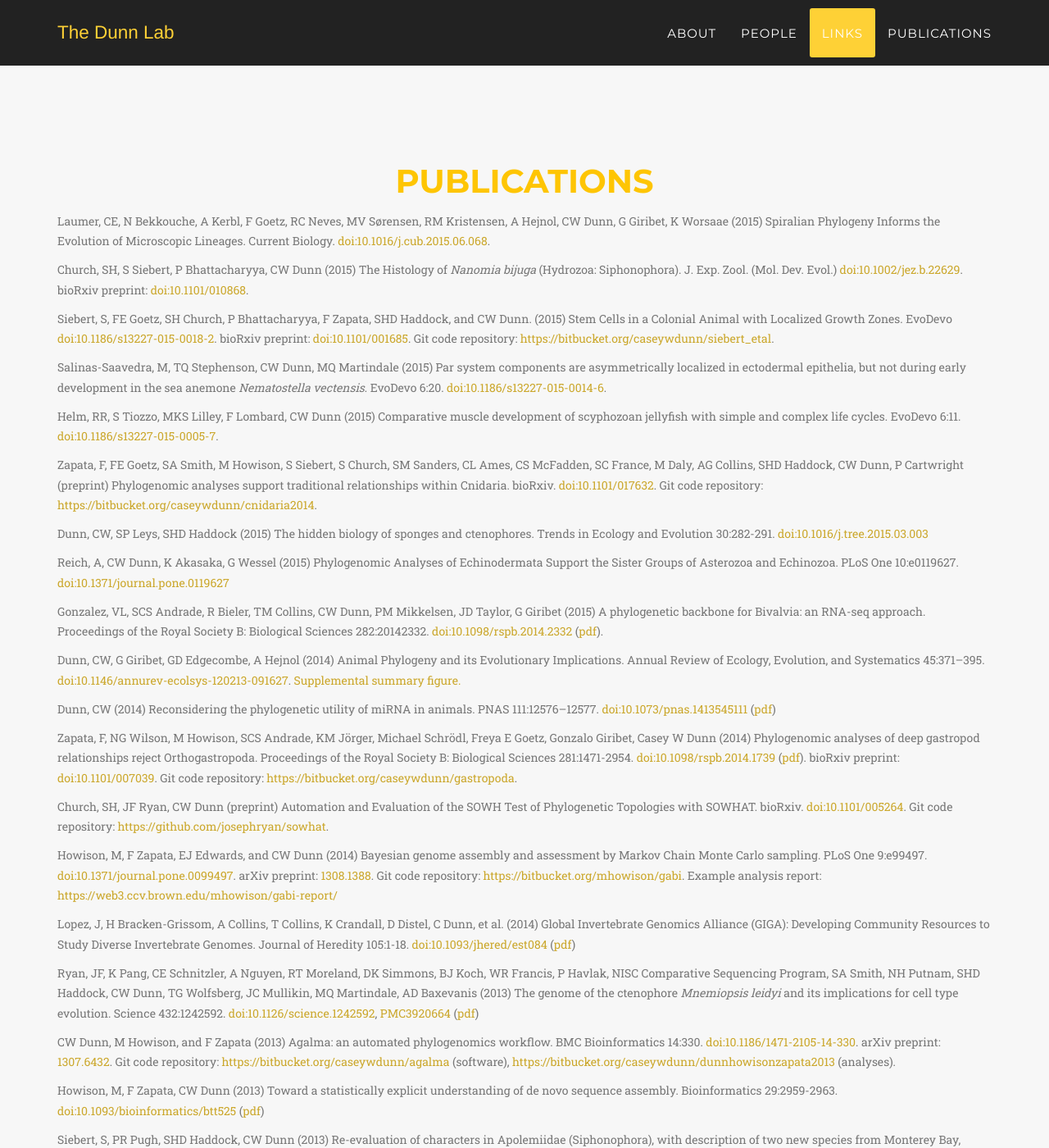
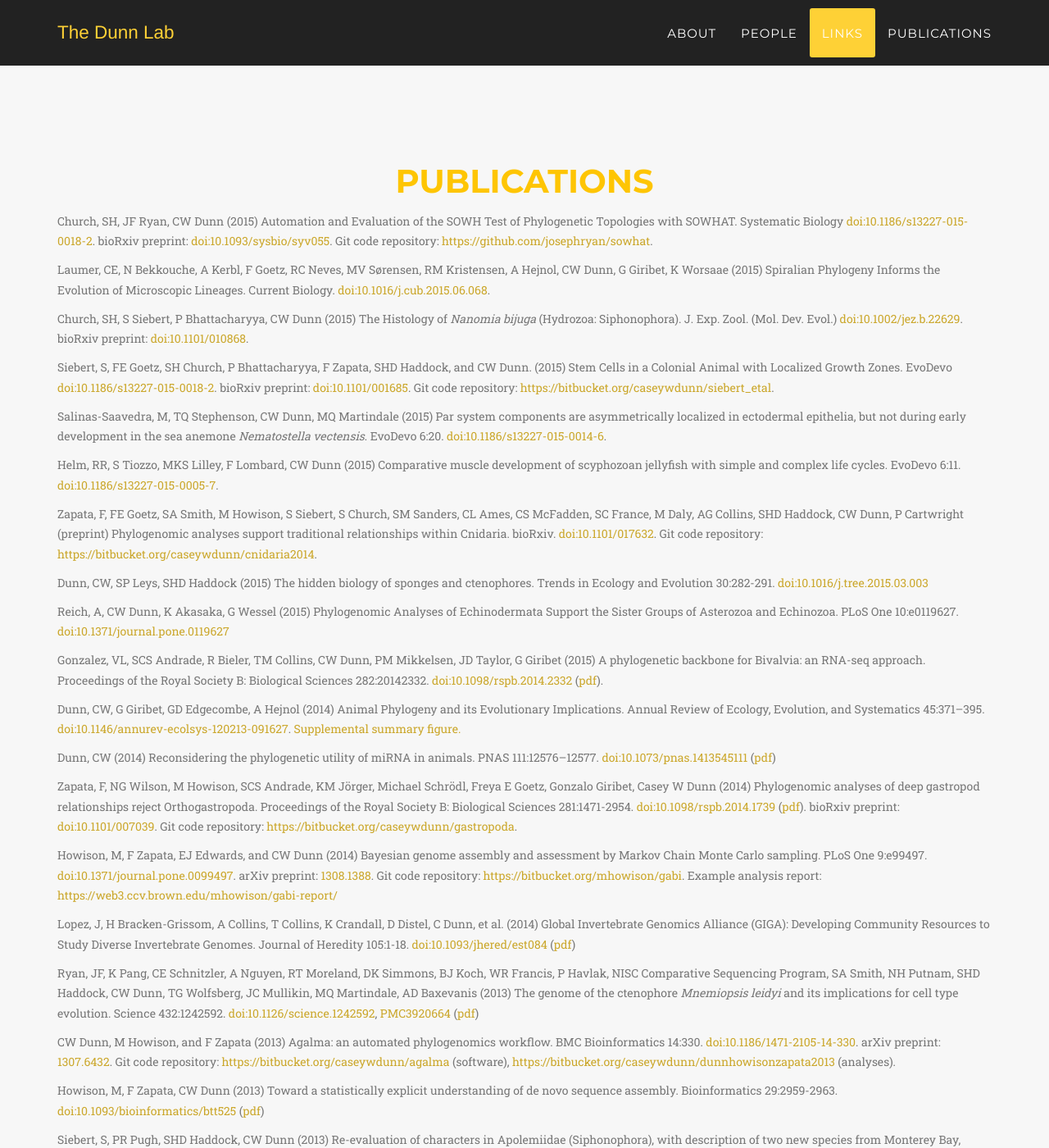
Before and after one commit to caseywdunn/caseywdunn.github.io, a Jekyll site: the page built from index.html, in a window 1280 px wide and 1400 px high, scrolled down 7035 px. Shown: the whole window at 82% size. Built offline with Jekyll 4.4.1, drawn with Linux system fonts in a browser that asks for light colours; some web fonts are replaced.

Commit message:
added sowhat paper

```diff
--- a/_includes/publications.html
+++ b/_includes/publications.html
@@ -8,7 +8,11 @@
             </div>
 
 <div class="box"><div class="box-title"></div><div class="box-body">
-	<p class="text-muted"> Laumer, CE, N Bekkouche, A Kerbl, F Goetz, RC Neves, MV Sørensen, RM Kristensen, A Hejnol, CW Dunn, G Giribet, K Worsaae (2015) Spiralian Phylogeny Informs the Evolution of Microscopic Lineages. Current Biology.  <a href="http://dx.doi.org/10.1016/j.cub.2015.06.068">doi:10.1016/j.cub.2015.06.068</a>. </p>
+	<p class="text-muted">Church, SH, JF Ryan, CW Dunn (2015) Automation and Evaluation of the SOWH Test of Phylogenetic Topologies with SOWHAT. Systematic Biology <a href="http://dx.doi.org/10.1186/s13227-015-0018-2">doi:10.1186/s13227-015-0018-2</a>. bioRxiv preprint: <a href="10.1093/sysbio/syv055">doi:10.1093/sysbio/syv055</a>. Git code repository: <a href="https://github.com/josephryan/sowhat">https://github.com/josephryan/sowhat</a>.</p>
+</div><div class="box-footer"> </div></div>
+
+<div class="box"><div class="box-title"></div><div class="box-body">
+	<p class="text-muted"> Laumer, CE, N Bekkouche, A Kerbl, F Goetz, RC Neves, MV Sørensen, RM Kristensen, A Hejnol, CW Dunn, G Giribet, K Worsaae (2015) Spiralian Phylogeny Informs the Evolution of Microscopic Lineages. Current Biology.  <a href="http://dx.doi.org/10.1016/j.cub.2015.06.068">doi:10.1016/j.cub.2015.06.068</a>.</p>
 </div><div class="box-footer"> </div></div>
 
 <div class="box"><div class="box-title"></div><div class="box-body">
@@ -20,7 +24,7 @@
 </div><div class="box-footer"> </div></div>
 
 <div class="box"><div class="box-title"></div><div class="box-body">
-	<p class="text-muted"> Salinas-Saavedra, M, TQ Stephenson, CW Dunn, MQ Martindale (2015) Par system components are asymmetrically localized in ectodermal epithelia, but not during early development in the sea anemone <i>Nematostella vectensis</i>. EvoDevo 6:20. <a href="http://dx.doi.org/10.1186/s13227-015-0014-6">doi:10.1186/s13227-015-0014-6</a>. </p>
+	<p class="text-muted"> Salinas-Saavedra, M, TQ Stephenson, CW Dunn, MQ Martindale (2015) Par system components are asymmetrically localized in ectodermal epithelia, but not during early development in the sea anemone <i>Nematostella vectensis</i>. EvoDevo 6:20. <a href="http://dx.doi.org/10.1186/s13227-015-0014-6">doi:10.1186/s13227-015-0014-6</a>.</p>
 </div><div class="box-footer"> </div></div>
 
 <div class="box"><div class="box-title"></div><div class="box-body">
@@ -53,10 +57,6 @@
 
 <div class="box"><div class="box-title"></div><div class="box-body">
 	<p class="text-muted">Zapata, F, NG Wilson, M Howison, SCS Andrade, KM Jörger, Michael Schrödl, Freya E Goetz, Gonzalo Giribet, Casey W Dunn (2014) Phylogenomic analyses of deep gastropod relationships reject Orthogastropoda. Proceedings of the Royal Society B: Biological Sciences 281:1471-2954. <a href="http://dx.doi.org/10.1098/rspb.2014.1739">doi:10.1098/rspb.2014.1739</a> (<a href="assets/Zapata_etal2014.pdf">pdf</a>). bioRxiv preprint: <a href="http://dx.doi.org/10.1101/007039">doi:10.1101/007039</a>. Git code repository: <a href="https://bitbucket.org/caseywdunn/gastropoda">https://bitbucket.org/caseywdunn/gastropoda</a>.</p>
-</div><div class="box-footer"> </div></div>
-
-<div class="box"><div class="box-title"></div><div class="box-body">
-	<p class="text-muted">Church, SH, JF Ryan, CW Dunn (preprint) Automation and Evaluation of the SOWH Test of Phylogenetic Topologies with SOWHAT. bioRxiv. <a href="http://dx.doi.org/10.1101/005264">doi:10.1101/005264</a>. Git code repository: <a href="https://github.com/josephryan/sowhat">https://github.com/josephryan/sowhat</a>.</p>
 </div><div class="box-footer"> </div></div>
 
 <div class="box"><div class="box-title"></div><div class="box-body">
```
